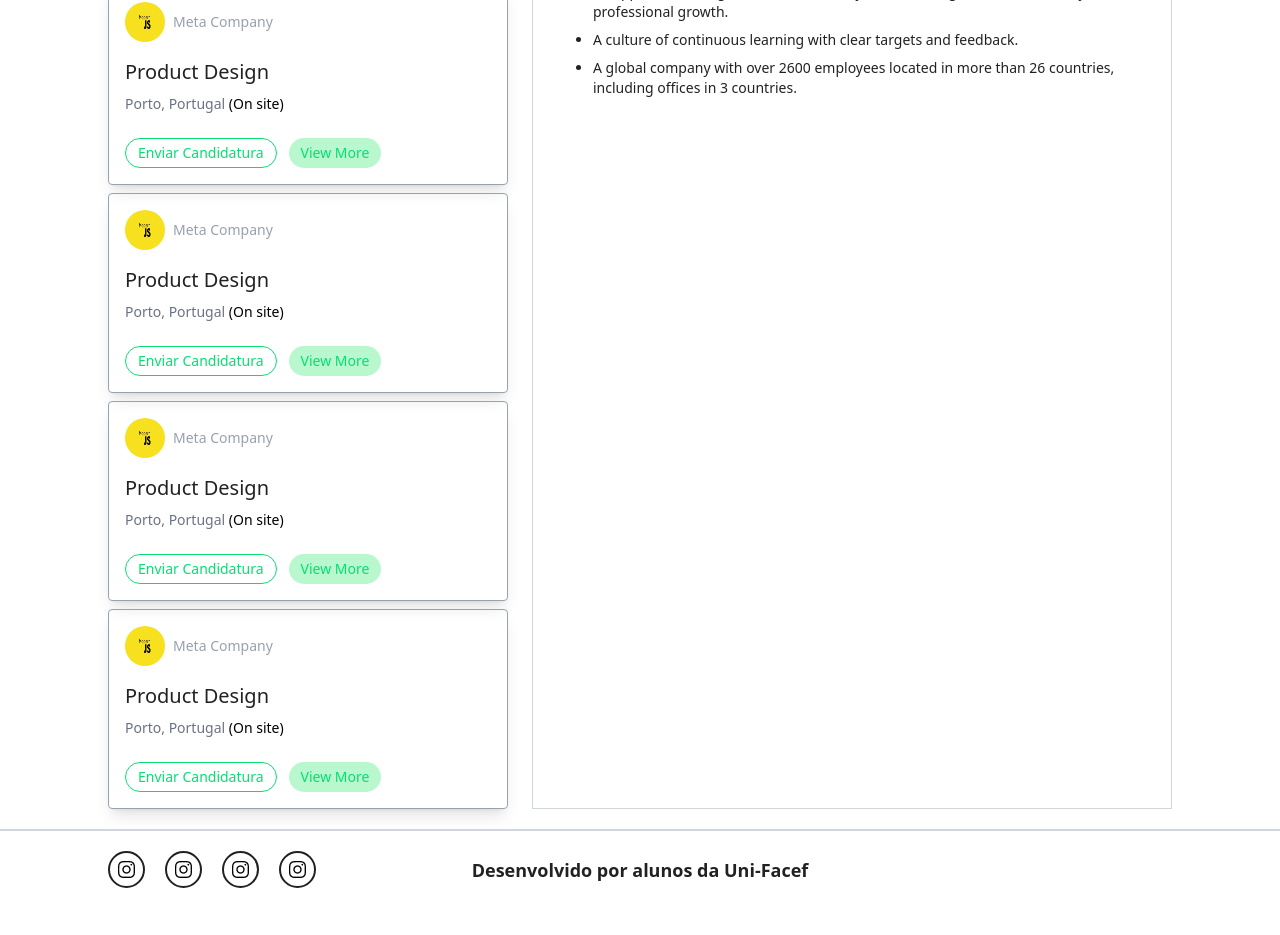
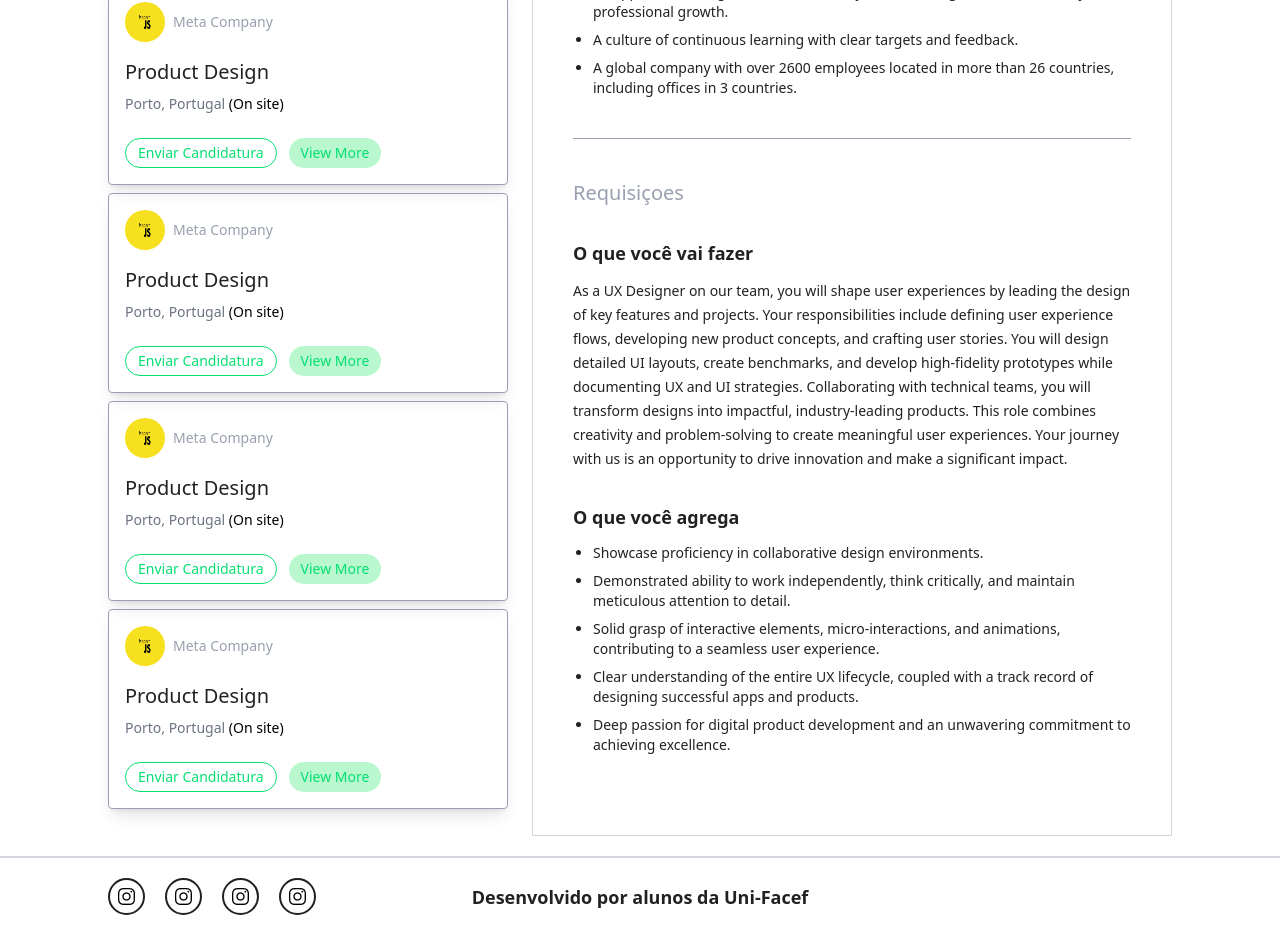
Before and after one commit to Trabalho-Tic/Tic-Site-de-vagas-de-emprego-, a React (Vite) app in the folder Frontend/TicFrontend/: page /vagas in a window 1280 px wide. Shown: the part 940-1875 px from the top of the page. Before the commit the page ends 1848 px from the top, so only its background shows below. Built offline with nearby package versions, Linux system fonts and the light colour scheme.

Commit message:
feat(vaga) Adicionando o que voce agrega

```diff
--- a/Frontend/TicFrontend/src/components/VagaDescricao.jsx
+++ b/Frontend/TicFrontend/src/components/VagaDescricao.jsx
@@ -34,15 +34,32 @@ function VagaDescricao() {
                     <li><a className="text-lg font-semibold pb-1 transition-all duration-300 hover:border-b-2 hover:text-gray-500" href="">Overview</a></li>
                 </ul>
             </nav>
-            <div>
+            <section className="border-b-1 border-gray-400">
                 <p className="text-xl font-medium text-gray-400 pb-6">Job Description</p>
                 <p className="text-lg font-bold pb-3">What will make your journey with us unique?</p>
-                <ul className="pl-5">
+                <ul className="pl-5 pb-10">
                     <li className="list-disc text-sm font-medium pb-2">A supportive manager who cares about your well-being and is invested in your professional growth.</li>
                     <li className="list-disc text-sm font-medium pb-2">A culture of continuous learning with clear targets and feedback.</li>
                     <li className="list-disc text-sm font-medium">A global company with over 2600 employees located in more than 26 countries, including offices in 3 countries.</li>
                 </ul>
-            </div>
+            </section>
+            <section className="flex flex-col gap-8 pt-10">
+                <p className="text-xl font-medium text-gray-400">Requisiçoes</p>
+                <div>
+                    <p className="text-lg font-bold pb-3">O que você vai fazer</p>
+                    <p className="text-sm font-medium leading-6">As a UX Designer on our team, you will shape user experiences by leading the design of key features and projects. Your responsibilities include defining user experience flows, developing new product concepts, and crafting user stories. You will design detailed UI layouts, create benchmarks, and develop high-fidelity prototypes while documenting UX and UI strategies. Collaborating with technical teams, you will transform designs into impactful, industry-leading products. This role combines creativity and problem-solving to create meaningful user experiences. Your journey with us is an opportunity to drive innovation and make a significant impact.</p>
+                </div>
+                <div>
+                    <p className="text-lg font-bold pb-3">O que você agrega</p>
+                    <ul className="pl-5 pb-10">
+                        <li className="list-disc text-sm font-medium pb-2">Showcase proficiency in collaborative design environments.</li>
+                        <li className="list-disc text-sm font-medium pb-2">Demonstrated ability to work independently, think critically, and maintain meticulous attention to detail.</li>
+                        <li className="list-disc text-sm font-medium pb-2">Solid grasp of interactive elements, micro-interactions, and animations, contributing to a seamless user experience.</li>
+                        <li className="list-disc text-sm font-medium pb-2">Clear understanding of the entire UX lifecycle, coupled with a track record of designing successful apps and products.</li>
+                        <li className="list-disc text-sm font-medium">Deep passion for digital product development and an unwavering commitment to achieving excellence.</li>
+                    </ul>
+                </div>
+            </section>
         </>
     )
 }
```
